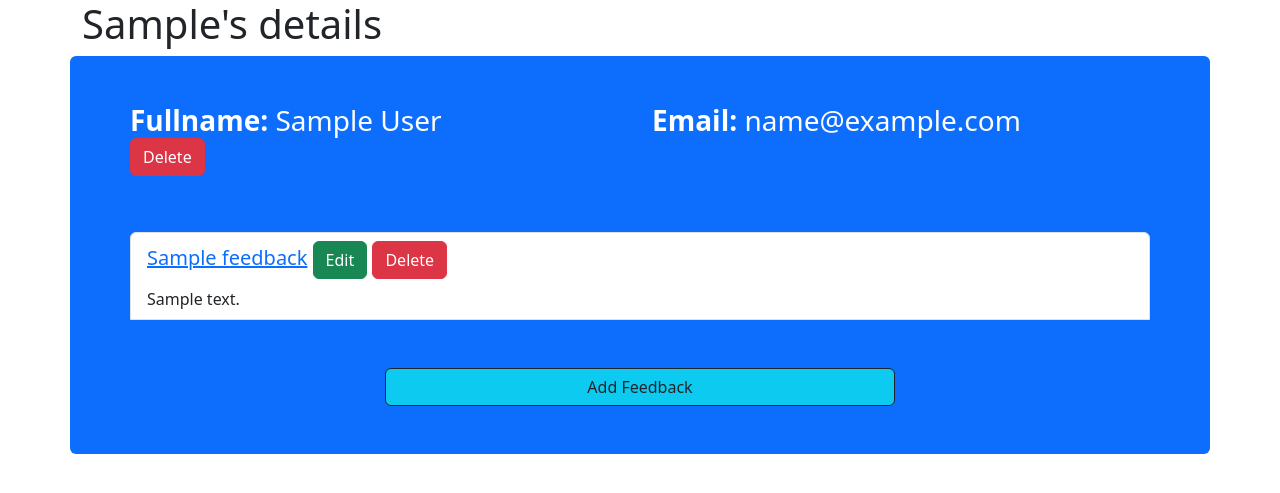
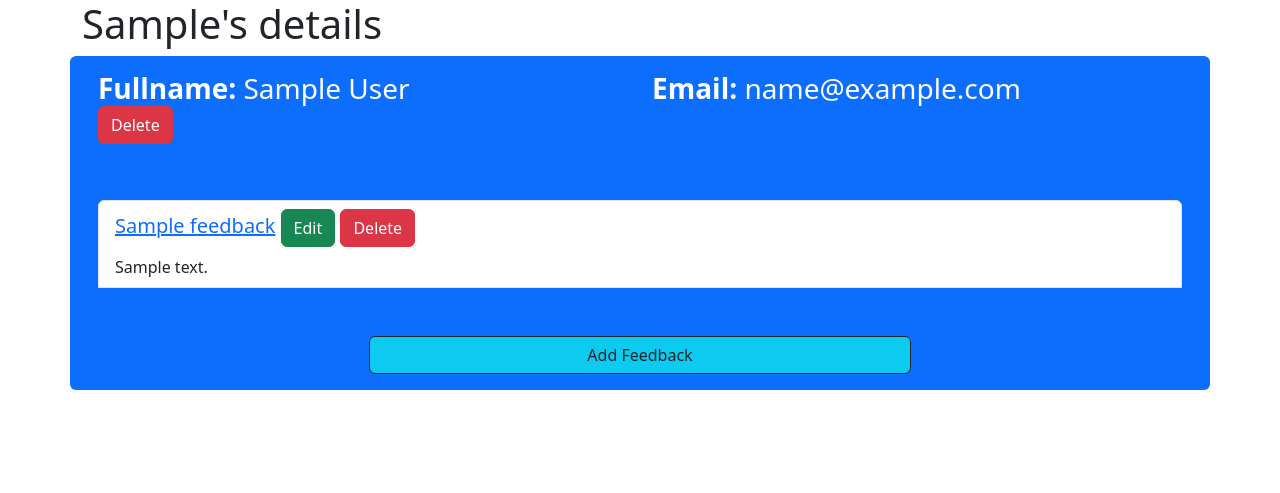
Before and after one commit to eddieaviles357/flask-feedback, a Flask app: a page that uses templates/user-details.html in a window 1280 px wide. Shown: the top 493 px of the page. Run offline with Flask 3, Linux system fonts and the light colour scheme; the visitor is signed in with stand-in values (Sample User, id 1); tables that the repository leaves empty hold one stand-in row (values such as "Sample post"); some libraries are stand-ins or nearby versions.

Commit message:
fixed inline styles

```diff
--- a/templates/user-details.html
+++ b/templates/user-details.html
@@ -8,7 +8,7 @@
 
 <h1>{{user.first_name}}'s details</h1>
 
-<div class="bg-primary p-5 rounded row text-white">
+<div class="bg-primary p-3 rounded row text-white">
     <h3 class="fw-bold col-6 ">Fullname:
         <span class="fw-normal">{{ user.first_name }} {{ user.last_name }}
             <form action="/users/{{user.username}}/delete" method="POST"><button class="btn btn-danger">Delete</button></form>
@@ -22,8 +22,8 @@
             <li class="list-group-item"">
                 <h5 class="">
                     <a href="/" class="text-primary">{{ feedback.title }}</a>
-                    <span>
-                        <a href="/feedback/{{ feedback.id }}/update" class="btn btn-success">Edit</a>
+                    <span class="d-inline-block">
+                        <a href="/feedback/ {{feedback.id}} /update" class="btn btn-success">Edit</a>
                         <form class="d-inline" action="/feedback/{{ feedback.id }}/delete" method="POST"><button class="btn btn-danger">Delete</button></form>
                     </span>
                 </h5>
```
